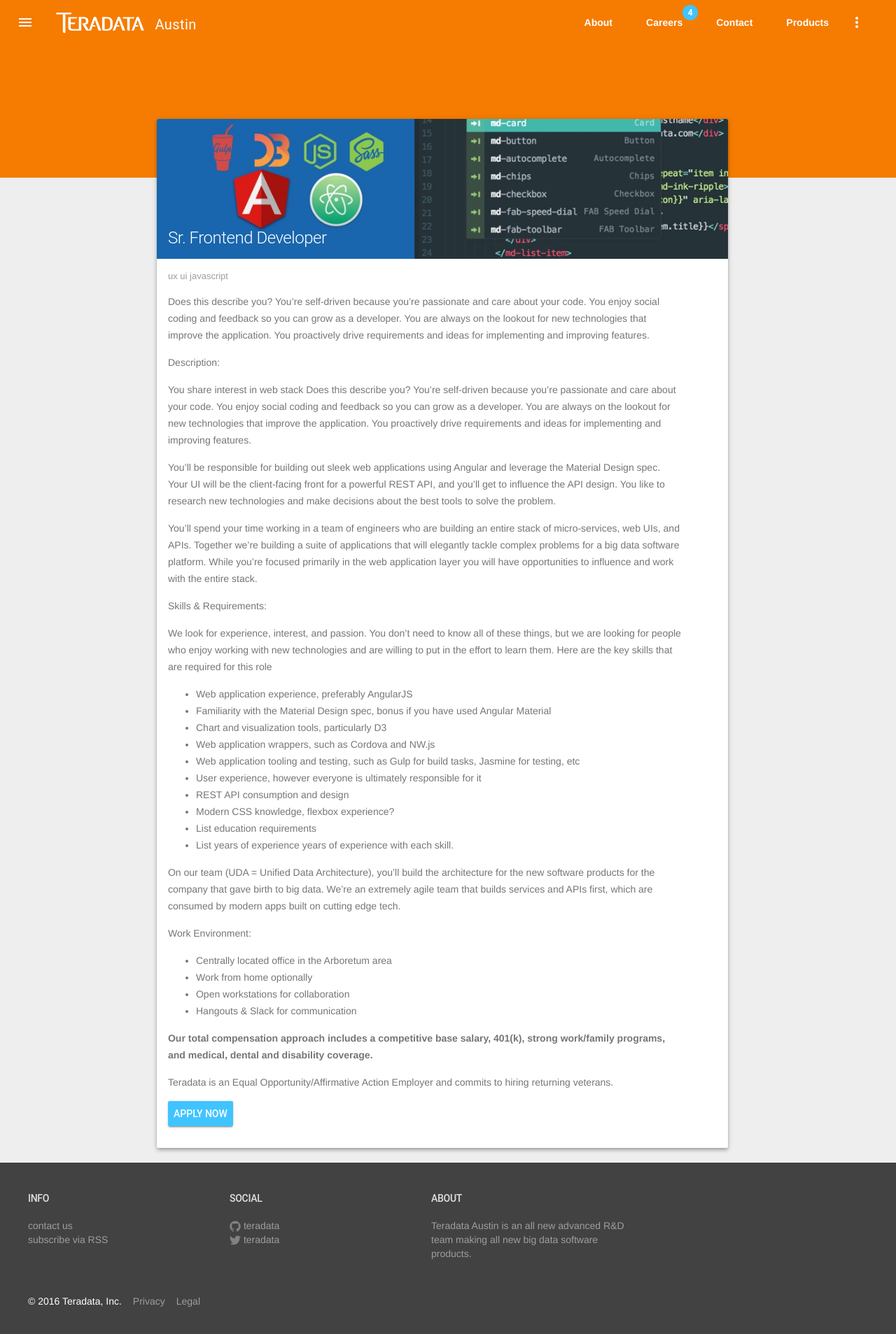
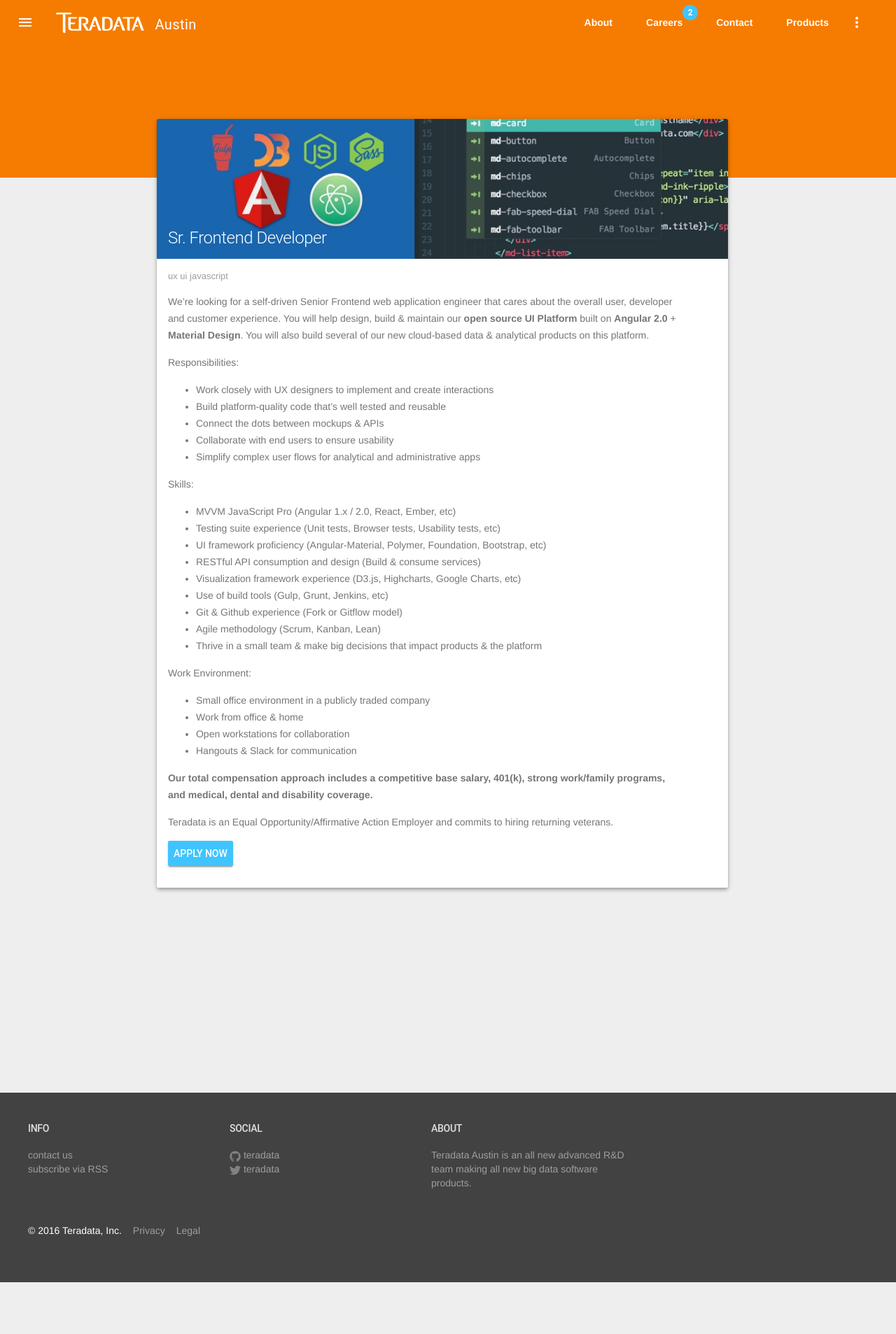
Before and after one commit to lovebdsobuj/TeradataAustin.github.io, a Jekyll site: the page built from _posts/2015-01-02-sr-frontend-developer.markdown, in a window 1280 px wide. Shown: the top 1907 px of the page at 70% size. Built offline with Jekyll 4.4.1, drawn with Linux system fonts in a browser that asks for light colours.

Commit message:
update(roles)

```diff
--- a/_includes/header.html
+++ b/_includes/header.html
@@ -14,7 +14,7 @@
           {% for page in site.pages | sort:page.order %}
           {% if page.topnav %}
             {% if page.title %}
-              <a class="mdl-navigation__link mdl-badge" {% if page.url == "/careers/" %}data-badge="4"{% endif %} href="{{ page.url | prepend: site.baseurl }}">{{ page.title }}</a>
+              <a class="mdl-navigation__link mdl-badge" {% if page.url == "/careers/" %}data-badge="2"{% endif %} href="{{ page.url | prepend: site.baseurl }}">{{ page.title }}</a>
             {% endif %}
           {% endif %}
           {% endfor %}
--- a/_posts/2015-01-02-sr-frontend-developer.markdown
+++ b/_posts/2015-01-02-sr-frontend-developer.markdown
@@ -7,38 +7,32 @@
 image: img/posts/frontend-dev.jpg
 thumb: img/posts/thumbs/frontend-dev.jpg
 ---
-Does this describe you? You're self-driven because you're passionate and care about your code. You enjoy social coding and feedback so you can grow as a developer. You are always on the lookout for new technologies that improve the application. You proactively drive requirements and ideas for implementing and improving features.
+We’re looking for a self-driven Senior Frontend web application engineer that cares about the overall user, developer and customer experience. You will help design, build & maintain our **open source UI Platform** built on **Angular 2.0** + **Material Design**. You will also build several of our new cloud-based data & analytical products on this platform.
 
-Description:
+Responsibilities:
 
-You share interest in web stack
-Does this describe you? You're self-driven because you're passionate and care about your code. You enjoy social coding and feedback so you can grow as a developer. You are always on the lookout for new technologies that  improve the application. You proactively drive requirements and ideas for implementing and improving features.
+- Work closely with UX designers to implement and create interactions
+- Build platform-quality code that’s well tested and reusable
+- Connect the dots between mockups & APIs
+- Collaborate with end users to ensure usability
+- Simplify complex user flows for analytical and administrative apps
 
-You'll be responsible for building out sleek web applications using Angular and leverage the Material Design spec. Your UI will be the client-facing front for a powerful REST API, and you’ll get to influence the API design. You like to research new technologies and make decisions about the best tools to solve the problem.
+Skills:
 
-You’ll spend your time working in a team of engineers who are building an entire stack of micro-services, web UIs, and APIs. Together we’re building a suite of applications that will elegantly tackle complex problems for a big data software platform. While you’re focused primarily in the web application layer you will have opportunities to influence and work with the entire stack.
-
-Skills & Requirements:
-
-We look for experience, interest, and passion. You don’t need to know all of these things, but we are looking for people who enjoy working with new technologies and are willing to put in the effort to learn them. Here are the key skills that are required for this role
-
-- Web application experience, preferably AngularJS
-- Familiarity with the Material Design spec, bonus if you have used Angular Material
-- Chart and visualization tools, particularly D3
-- Web application wrappers, such as Cordova and NW.js
-- Web application tooling and testing, such as Gulp for build tasks, Jasmine for testing, etc
-- User experience, however everyone is ultimately responsible for it
-- REST API consumption and design
-- Modern CSS knowledge, flexbox experience?
-- List education requirements
-- List years of experience years of experience with each skill.
-
-On our team (UDA = Unified Data Architecture), you'll build the  architecture for the new software products for the company that gave birth to big data. We're an extremely agile team that builds services and APIs first, which are consumed by modern apps built on cutting edge tech.
+- MVVM JavaScript Pro (Angular 1.x / 2.0, React, Ember, etc)
+- Testing suite experience (Unit tests, Browser tests, Usability tests, etc)
+- UI framework proficiency (Angular-Material, Polymer, Foundation, Bootstrap, etc)
+- RESTful API consumption and design (Build & consume services)
+- Visualization framework experience (D3.js, Highcharts, Google Charts, etc)
+- Use of build tools (Gulp, Grunt, Jenkins, etc)
+- Git & Github experience (Fork or Gitflow model)
+- Agile methodology (Scrum, Kanban, Lean)
+- Thrive in a small team & make big decisions that impact products & the platform
 
 Work Environment:
 
-- Centrally located office in the Arboretum area
-- Work from home optionally
+- Small office environment in a publicly traded company
+- Work from office & home
 - Open workstations for collaboration
 - Hangouts &amp; Slack for communication
 
@@ -46,6 +40,7 @@
 
 Teradata is an Equal Opportunity/Affirmative Action Employer and commits to hiring returning veterans.
 
+
 <a href="https://teradata.taleo.net/careersection/prof/jobdetail.ftl?job=163662" class="mdl-button mdl-js-button mdl-button--raised mdl-js-ripple-effect mdl-button--accent" target="_blank">
   Apply Now
 </a>
```
Also changed, not shown: _posts/2016-07-08-software-developer-ii.markdown (added, +55 -0 lines), archive/2015-01-18-frontend-engineer.markdown (renamed from _posts/2015-01-18-frontend-engineer.markdown, +9 -15 lines), archive/2016-03-20-test-automation-engineer.markdown (renamed from _posts/2016-03-20-test-automation-engineer.markdown), archive/2016-03-30-devops-engineer.markdown (renamed from _posts/2016-03-30-devops-engineer.markdown).
